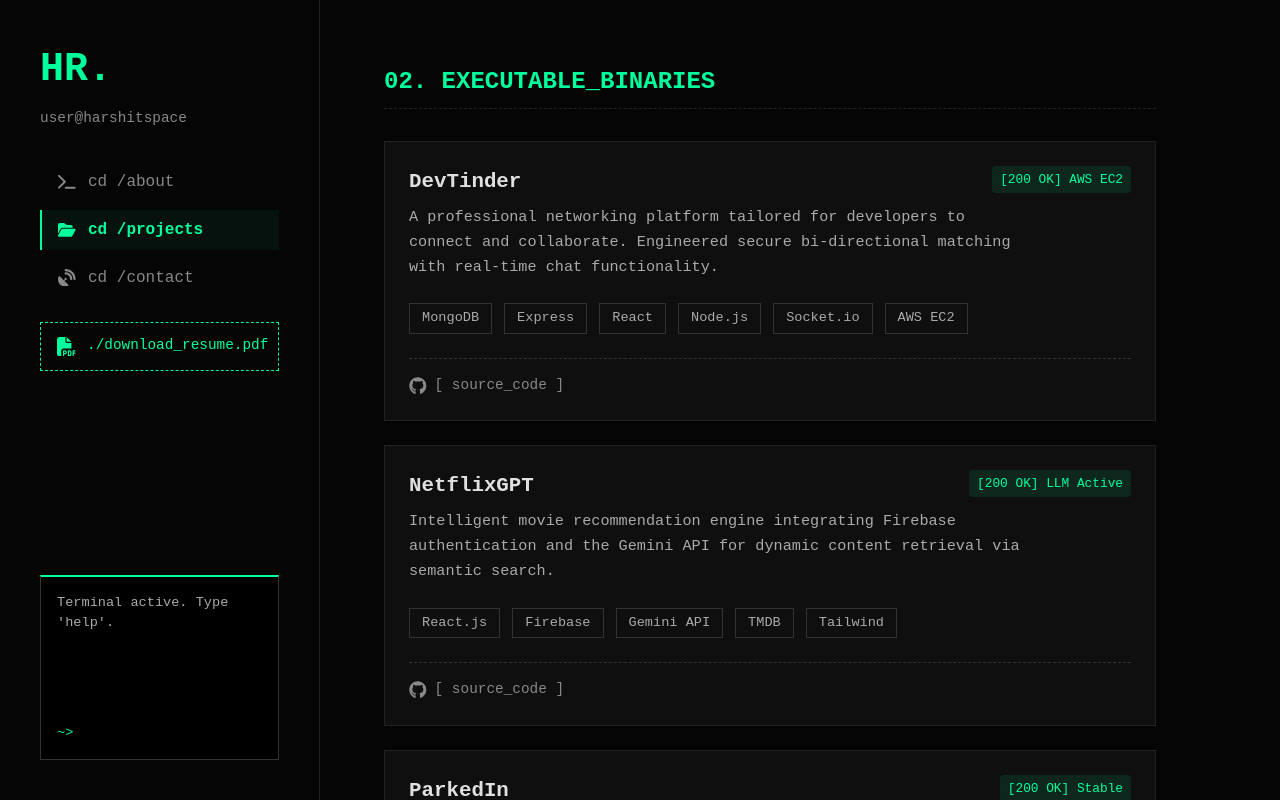
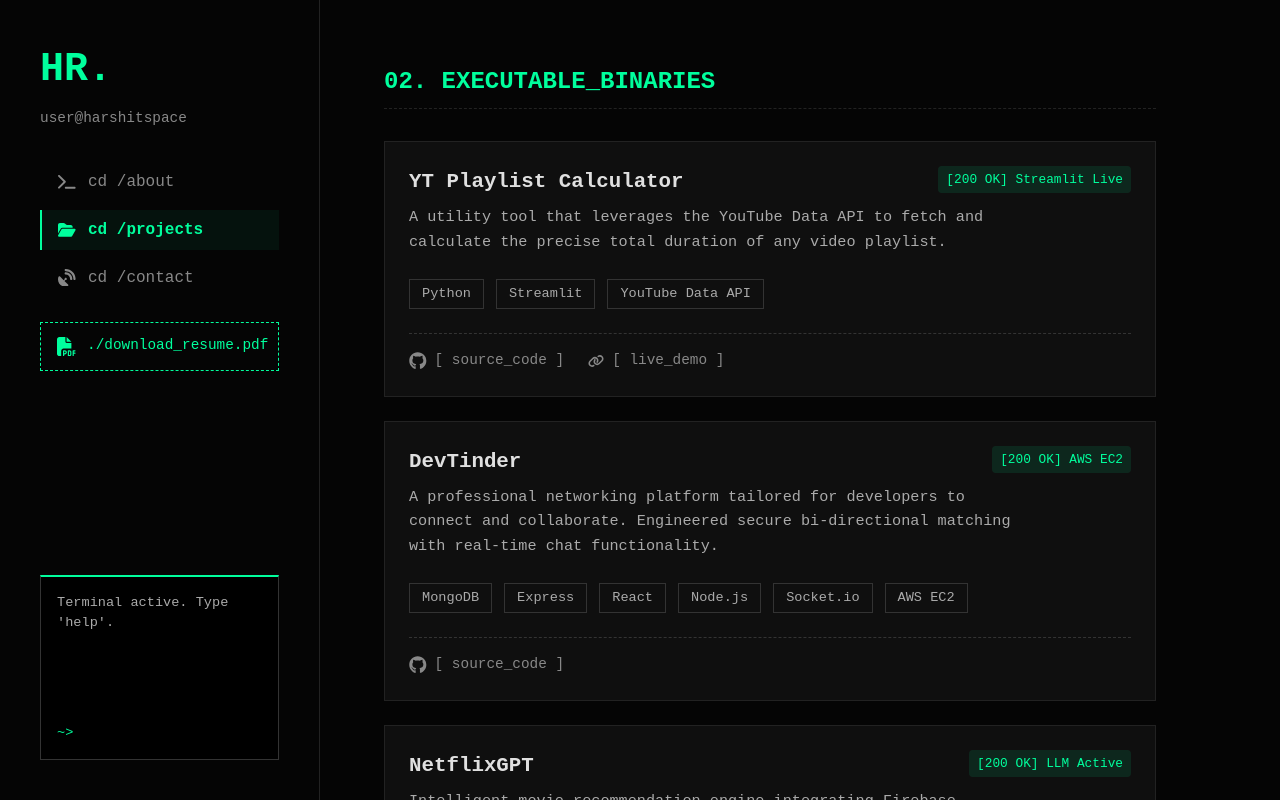
Before and after one commit to harshitspace/harshitspace-v2, a Next.js app: page /projects in a window 1280 px wide. Shown: the top 800 px of the page. Built offline with nearby package versions, Linux system fonts and the light colour scheme.

Commit message:
feat: add yt playlist calculator to executable binaries

```diff
--- a/src/app/projects/page.tsx
+++ b/src/app/projects/page.tsx
@@ -2,6 +2,16 @@
 
 export default function ProjectsPage() {
   const projects = [
+    {
+      title: "YT Playlist Calculator",
+      status: "[200 OK] Streamlit Live",
+      statusType: "success" as const,
+      description:
+        "A utility tool that leverages the YouTube Data API to fetch and calculate the precise total duration of any video playlist.",
+      techStack: ["Python", "Streamlit", "YouTube Data API"],
+      githubUrl: "https://github.com/harshitspace/yt-playlist-calculator",
+      liveUrl: "https://ytplaylistcalculator.streamlit.app",
+    },
     {
       title: "DevTinder",
       status: "[200 OK] AWS EC2",
```
